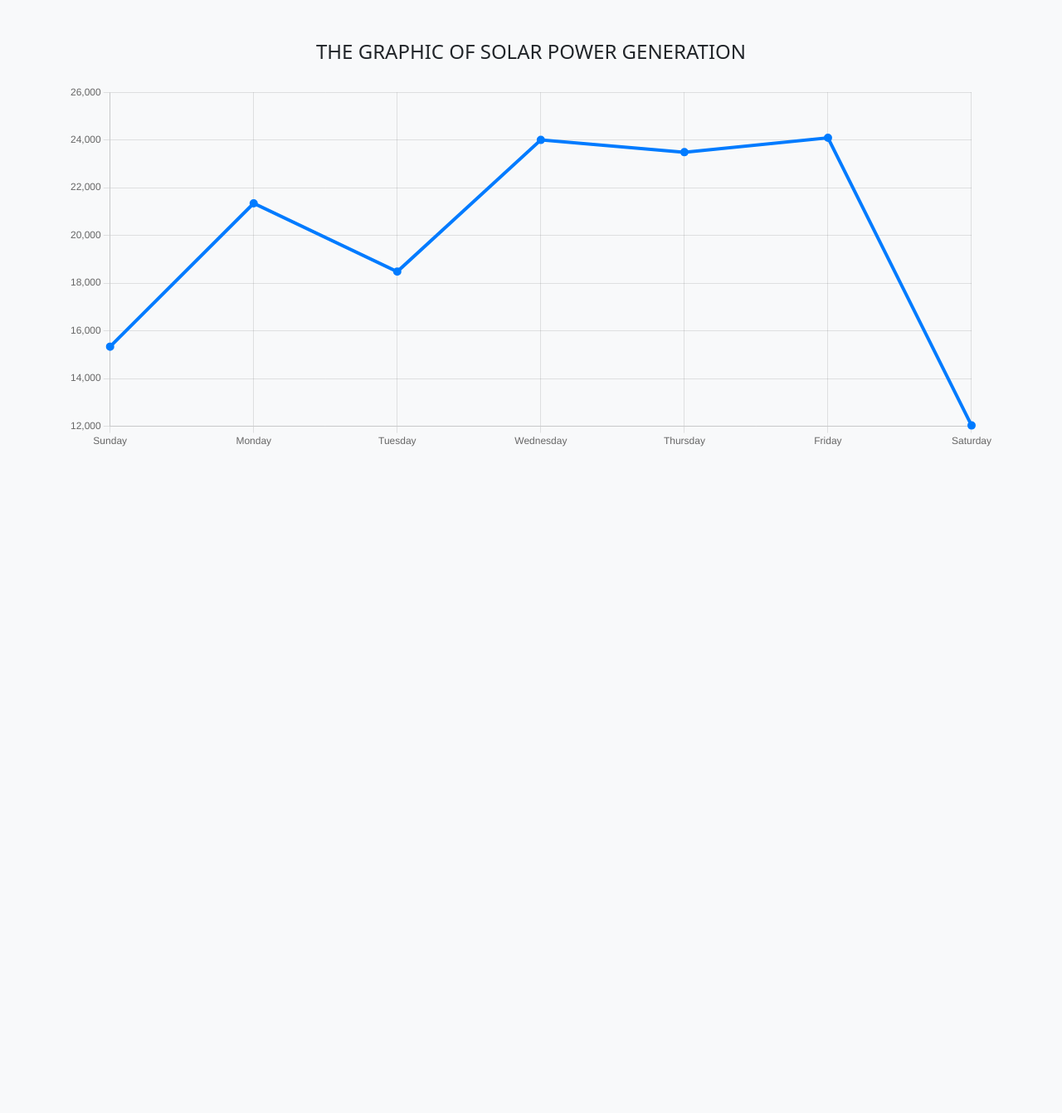
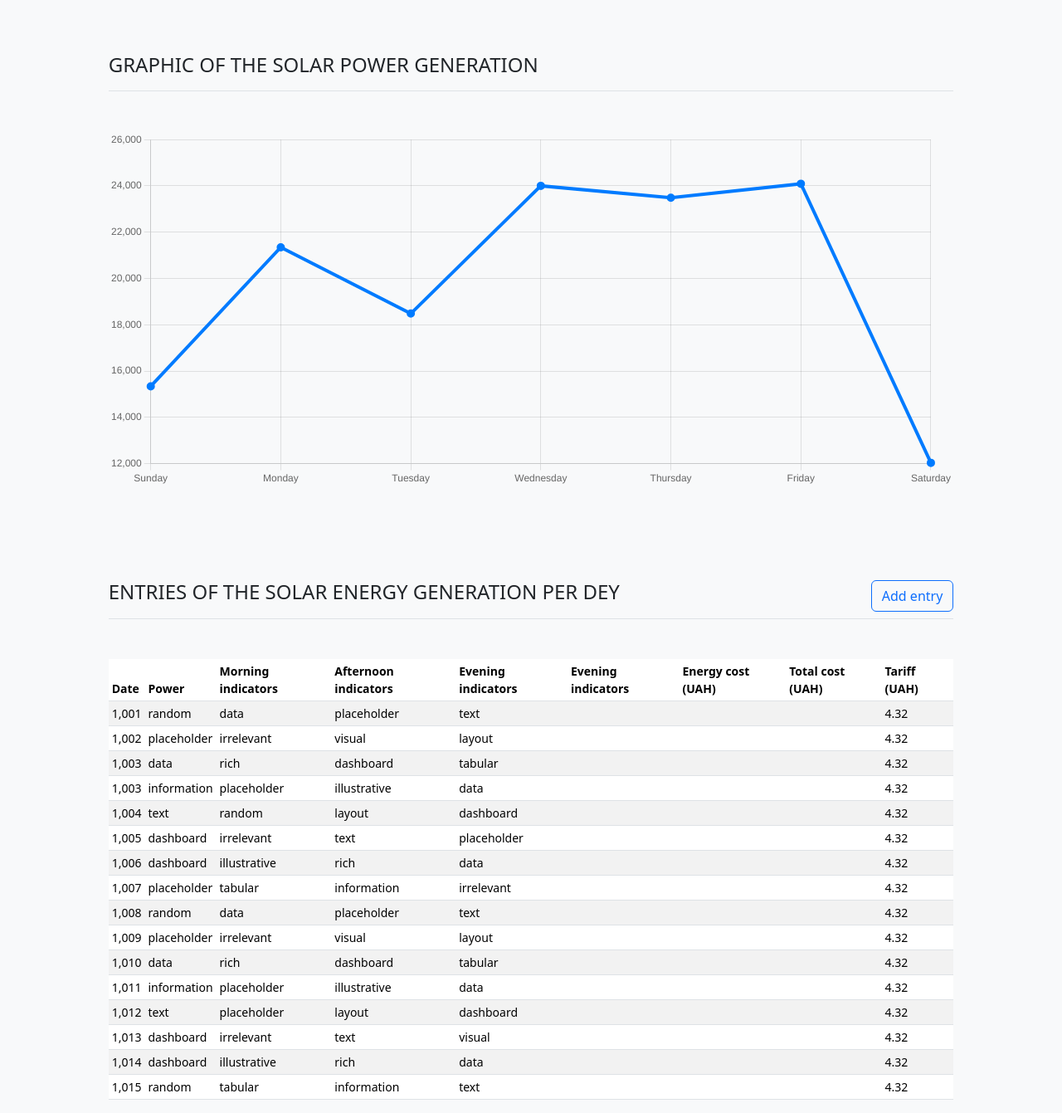
Before and after one commit to ychernyshev/Solar-Power-Calculator, a Django app: template calculator/templates/calculator/index.html in a window 1280 px wide. Shown: the part 158-1499 px from the top of the page at 83% size. Before the commit the page ends 696 px from the top, so only its background shows below. Run offline with Django 3.2, Linux system fonts and the light colour scheme; the template is opened without the code that fills it, so the values that code supplies are empty; some libraries are stand-ins or nearby versions.

Commit message:
Entries of the solar energy generation per dey
Added the enties list for the solar power generation per day with the example data

```diff
--- a/calculator/templates/calculator/_base.html
+++ b/calculator/templates/calculator/_base.html
@@ -10,7 +10,7 @@
     <header>
         {% include 'calculator/inc/_topnav.html' %}
     </header>
-    <main>
+    <main class="col-md-9 mx-sm-auto col-lg-10 px-md-4">
         {% block content %}{% endblock %}
     </main>
 
--- a/calculator/templates/calculator/index.html
+++ b/calculator/templates/calculator/index.html
@@ -3,18 +3,218 @@
 
 {% block title %}{% endblock %}
 {% block content %}
-<div class="container mt-5 mb-5">
-    <div class="row">
-        <div class="col-xxl-12 text-center">
-            <h4 class="text-uppercase">the graphic of solar power generation</h4>
-            <canvas class="my-4 w-100" id="myChart" width="1607" height="636"
-                    style="display: block; box-sizing: border-box; height: 636px; width: 1507px;"></canvas>
-        </div>
-    </div>
+<div class="d-flex justify-content-between flex-wrap flex-md-nowrap align-items-center pt-3 pb-2 mb-3 border-bottom mt-5 mb-5">
+    <h4 class="text-uppercase">Graphic of the solar power generation</h4>
 </div>
+
+<canvas class="my-4 w-100 mb-5" id="myChart" width="1507" height="636"
+        style="display: block; box-sizing: border-box; height: 636px; width: 1507px;"></canvas>
+
+<div class="d-flex justify-content-between flex-wrap flex-md-nowrap align-items-center pt-3 pb-2 mb-3 border-bottom mt-5 mb-5">
+    <h4 class="text-uppercase mt-5">Entries of the solar energy generation per dey</h4>
+    <a href="{% url 'calculator:add_entry' %}" class="btn btn-outline-primary mt-5">Add entry</a>
+</div>
+<div class="table-responsive small">
+    <table class="table table-striped table-sm">
+        <thead>
+        <tr>
+            <th scope="col">Date</th>
+            <th scope="col">Power</th>
+            <th scope="col">Morning indicators</th>
+            <th scope="col">Afternoon indicators</th>
+            <th scope="col">Evening indicators</th>
+            <th scope="col">Evening indicators</th>
+            <th scope="col">Energy cost (UAH)</th>
+            <th scope="col">Total cost (UAH)</th>
+            <th scope="col">Tariff (UAH)</th>
+        </tr>
+        </thead>
+        <tbody>
+        <tr>
+            <td>1,001</td>
+            <td>random</td>
+            <td>data</td>
+            <td>placeholder</td>
+            <td>text</td>
+            <td></td>
+            <td></td>
+            <td></td>
+            <td>4.32</td>
+        </tr>
+        <tr>
+            <td>1,002</td>
+            <td>placeholder</td>
+            <td>irrelevant</td>
+            <td>visual</td>
+            <td>layout</td>
+            <td></td>
+            <td></td>
+            <td></td>
+            <td>4.32</td>
+        </tr>
+        <tr>
+            <td>1,003</td>
+            <td>data</td>
+            <td>rich</td>
+            <td>dashboard</td>
+            <td>tabular</td>
+            <td></td>
+            <td></td>
+            <td></td>
+            <td>4.32</td>
+        </tr>
+        <tr>
+            <td>1,003</td>
+            <td>information</td>
+            <td>placeholder</td>
+            <td>illustrative</td>
+            <td>data</td>
+            <td></td>
+            <td></td>
+            <td></td>
+            <td>4.32</td>
+        </tr>
+        <tr>
+            <td>1,004</td>
+            <td>text</td>
+            <td>random</td>
+            <td>layout</td>
+            <td>dashboard</td>
+            <td></td>
+            <td></td>
+            <td></td>
+            <td>4.32</td>
+        </tr>
+        <tr>
+            <td>1,005</td>
+            <td>dashboard</td>
+            <td>irrelevant</td>
+            <td>text</td>
+            <td>placeholder</td>
+            <td></td>
+            <td></td>
+            <td></td>
+            <td>4.32</td>
+        </tr>
+        <tr>
+            <td>1,006</td>
+            <td>dashboard</td>
+            <td>illustrative</td>
+            <td>rich</td>
+            <td>data</td>
+            <td></td>
+            <td></td>
+            <td></td>
+            <td>4.32</td>
+        </tr>
+        <tr>
+            <td>1,007</td>
+            <td>placeholder</td>
+            <td>tabular</td>
+            <td>information</td>
+            <td>irrelevant</td>
+            <td></td>
+            <td></td>
+            <td></td>
+            <td>4.32</td>
+        </tr>
+        <tr>
+            <td>1,008</td>
+            <td>random</td>
+            <td>data</td>
+            <td>placeholder</td>
+            <td>text</td>
+            <td></td>
+            <td></td>
+            <td></td>
+            <td>4.32</td>
+        </tr>
+        <tr>
+            <td>1,009</td>
+            <td>placeholder</td>
+            <td>irrelevant</td>
+            <td>visual</td>
+            <td>layout</td>
+            <td></td>
+            <td></td>
+            <td></td>
+            <td>4.32</td>
+        </tr>
+        <tr>
+            <td>1,010</td>
+            <td>data</td>
+            <td>rich</td>
+            <td>dashboard</td>
+            <td>tabular</td>
+            <td></td>
+            <td></td>
+            <td></td>
+            <td>4.32</td>
+        </tr>
+        <tr>
+            <td>1,011</td>
+            <td>information</td>
+            <td>placeholder</td>
+            <td>illustrative</td>
+            <td>data</td>
+            <td></td>
+            <td></td>
+            <td></td>
+            <td>4.32</td>
+        </tr>
+        <tr>
+            <td>1,012</td>
+            <td>text</td>
+            <td>placeholder</td>
+            <td>layout</td>
+            <td>dashboard</td>
+            <td></td>
+            <td></td>
+            <td></td>
+            <td>4.32</td>
+        </tr>
+        <tr>
+            <td>1,013</td>
+            <td>dashboard</td>
+            <td>irrelevant</td>
+            <td>text</td>
+            <td>visual</td>
+            <td></td>
+            <td></td>
+            <td></td>
+            <td>4.32</td>
+        </tr>
+        <tr>
+            <td>1,014</td>
+            <td>dashboard</td>
+            <td>illustrative</td>
+            <td>rich</td>
+            <td>data</td>
+            <td></td>
+            <td></td>
+            <td></td>
+            <td>4.32</td>
+        </tr>
+        <tr>
+            <td>1,015</td>
+            <td>random</td>
+            <td>tabular</td>
+            <td>information</td>
+            <td>text</td>
+            <td></td>
+            <td></td>
+            <td></td>
+            <td>4.32</td>
+        </tr>
+        </tbody>
+    </table>
+</div>
+
 {% endblock %}
 
 {% block script %}
-    <script src="https://cdn.jsdelivr.net/npm/chart.js@4.3.2/dist/chart.umd.js" integrity="sha384-eI7PSr3L1XLISH8JdDII5YN/njoSsxfbrkCTnJrzXt+ENP5MOVBxD+l6sEG4zoLp" crossorigin="anonymous"></script>
-    <script src="{% static 'calculator/js/dashboard.js' %}"></script>
+<script src="https://cdn.jsdelivr.net/npm/chart.js@4.3.2/dist/chart.umd.js"
+        integrity="sha384-eI7PSr3L1XLISH8JdDII5YN/njoSsxfbrkCTnJrzXt+ENP5MOVBxD+l6sEG4zoLp"
+        crossorigin="anonymous"></script>
+<script src="{% static 'calculator/js/dashboard.js' %}"></script>
 {% endblock %}
```
